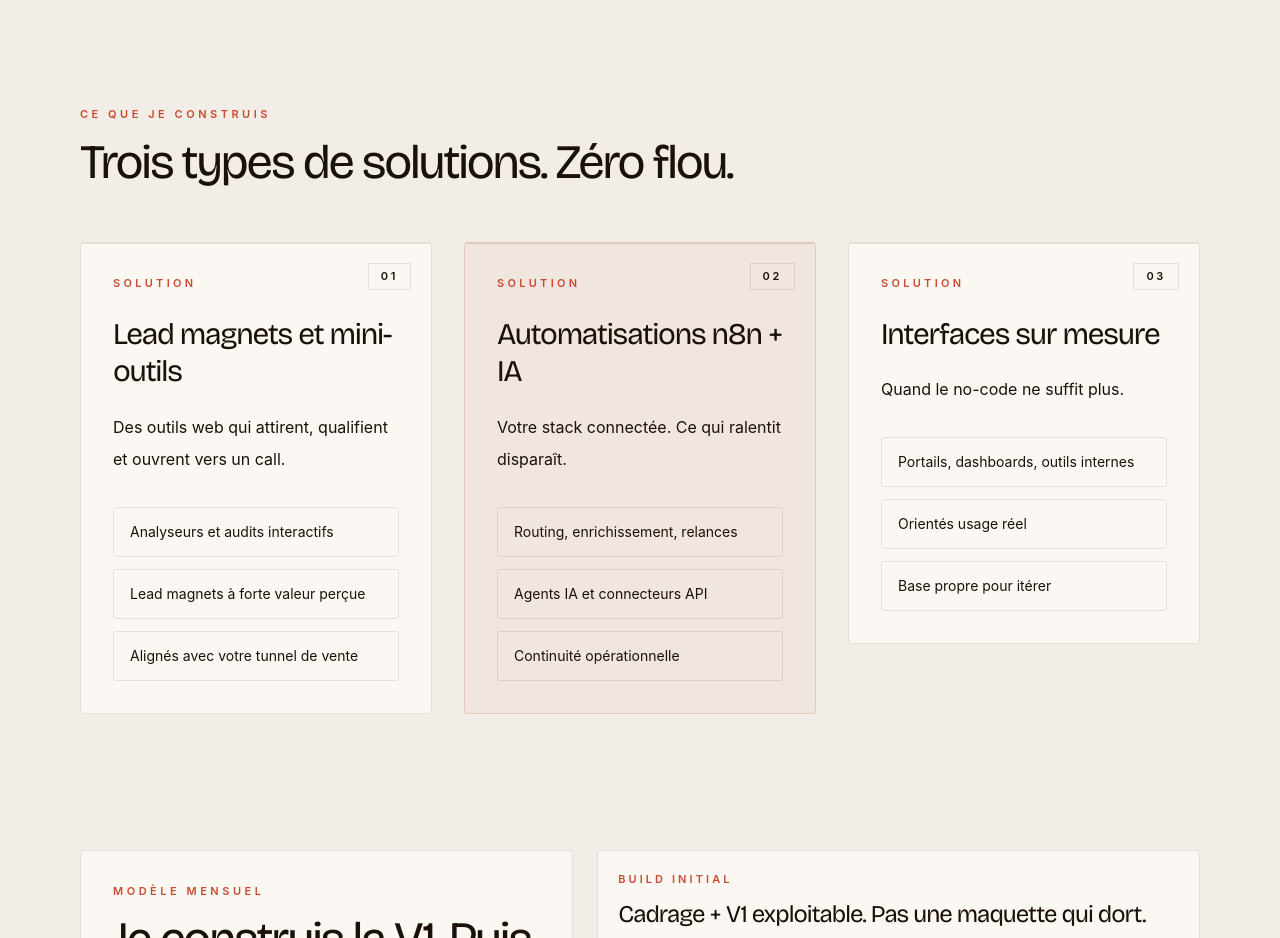
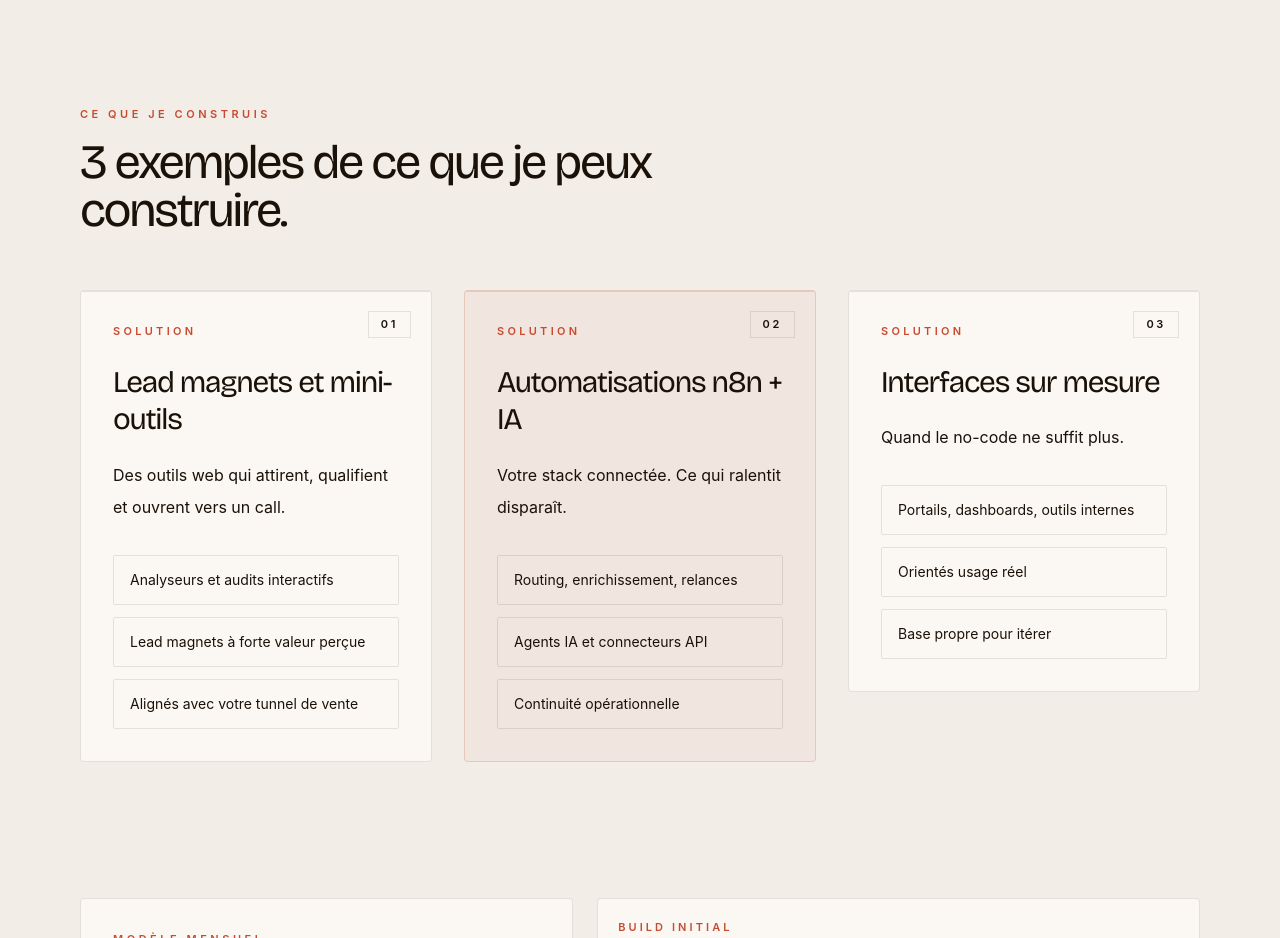
Before and after one commit to tgv212121-cloud/digitaltimes-landing, a Next.js app: page / in a window 1280 px wide. Shown: the part 2340-3278 px from the top of the page. Built offline with nearby package versions, Linux system fonts and the light colour scheme.

Commit message:
fix: change services title to "3 exemples" instead of "3 types"
Each client is different — these are examples, not fixed categories.

Co-Authored-By: Claude Opus 4.6 (1M context) <noreply@anthropic.com>

```diff
--- a/content/landing-content.ts
+++ b/content/landing-content.ts
@@ -98,7 +98,7 @@ export const landingContent = {
   },
   services: {
     eyebrow: "Ce que je construis",
-    title: "Trois types de solutions. Zéro flou.",
+    title: "3 exemples de ce que je peux construire.",
     cards: [
       {
         kicker: "01",
```
